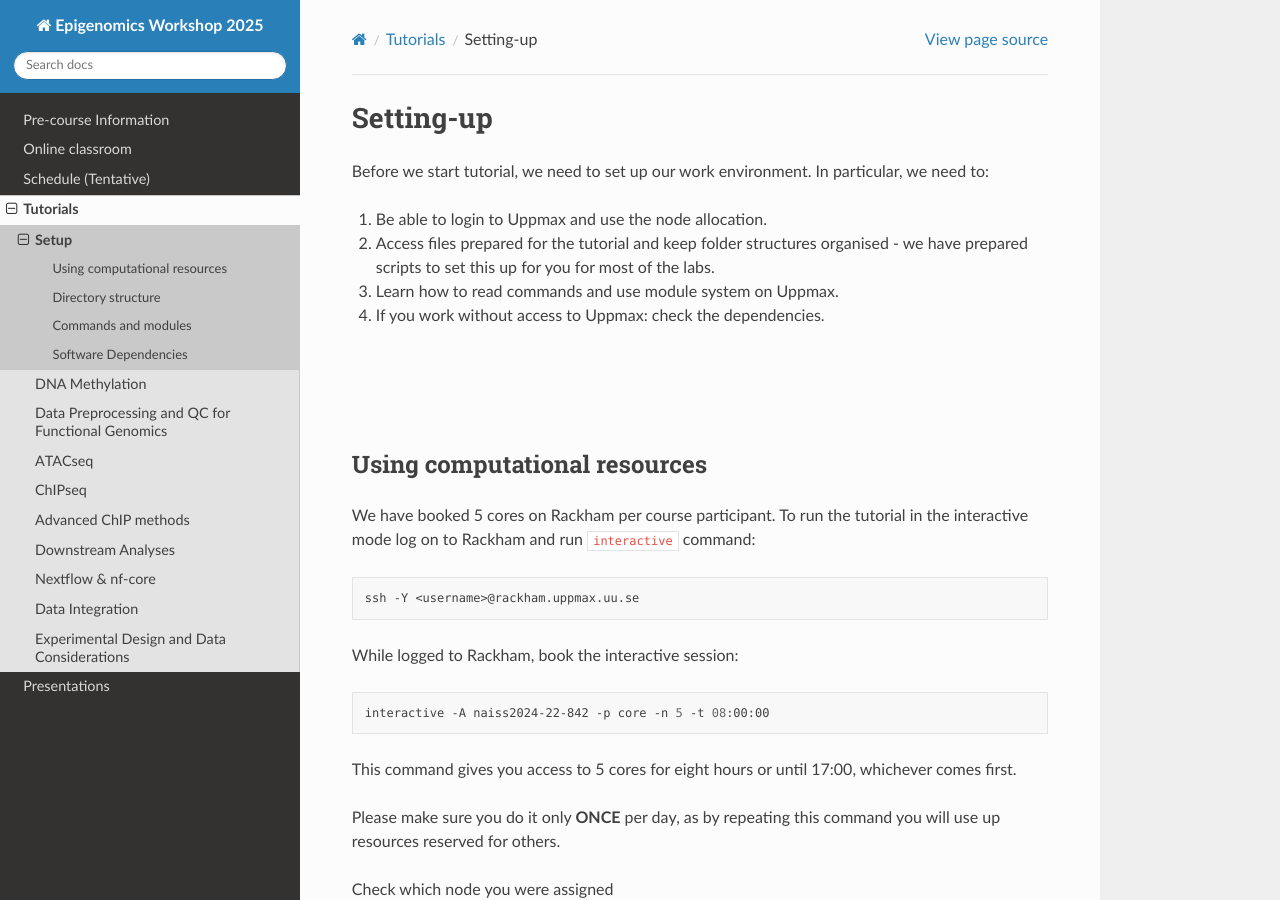
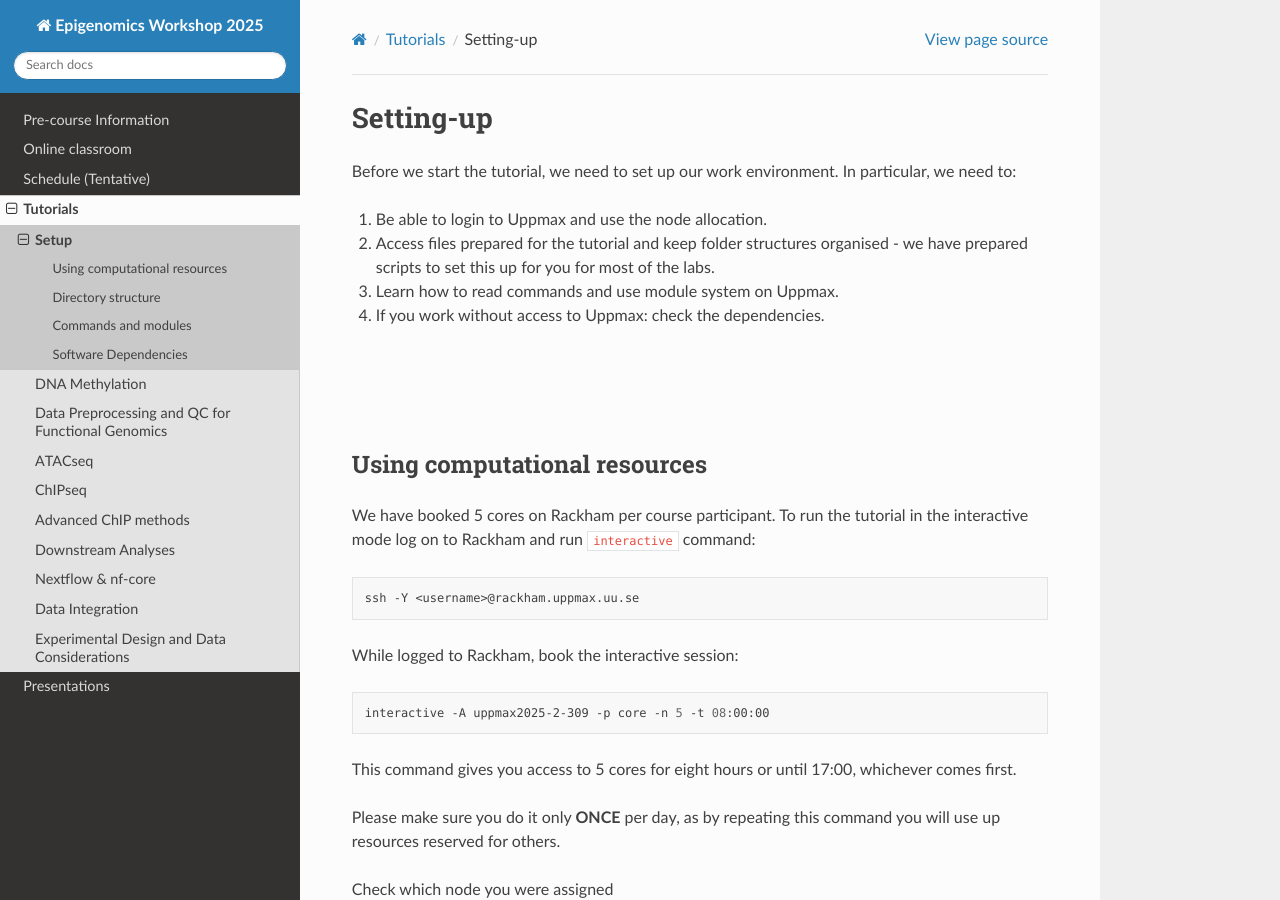
Before and after one commit to NBISweden/workshop-epigenomics-RTDs, a Sphinx documentation site: the page built from docs/content/tutorials/setup/lab-setup.rst, in a window 1280 px wide and 900 px high. Built offline with Sphinx 7.4.7 and the Read the Docs theme 3.1.0, drawn with Linux system fonts in a browser that asks for light colours.

Commit message:
changed to new projID

```diff
--- a/docs/content/tutorials/setup/lab-setup.rst
+++ b/docs/content/tutorials/setup/lab-setup.rst
@@ -8,7 +8,7 @@ Setting-up
 
 
 
-Before we start tutorial, we need to set up our work environment. In particular, we need to:
+Before we start the tutorial, we need to set up our work environment. In particular, we need to:
 
 
 1. Be able to login to Uppmax and use the node allocation.
@@ -40,7 +40,7 @@ While logged to Rackham, book the interactive session:
 
 .. code-block:: bash
 
-	interactive -A naiss2024-22-842 -p core -n 5 -t 08:00:00
+	interactive -A uppmax2025-2-309 -p core -n 5 -t 08:00:00
 
 This command gives you access to 5 cores for eight hours or until 17:00, whichever comes first.
 
```
